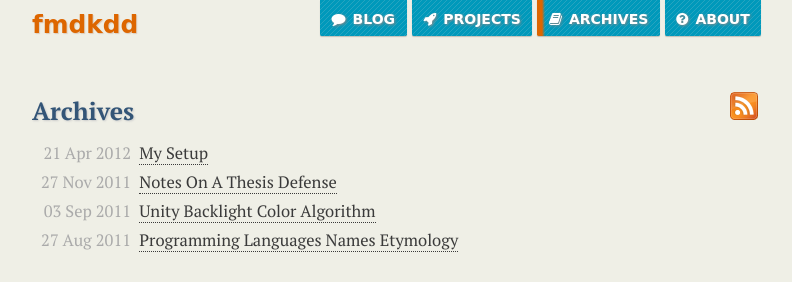
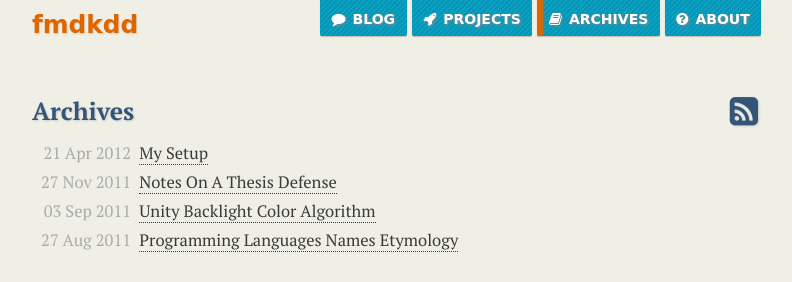
Before and after one commit to fmdkdd/fmdkdd.github.com, a Jekyll site: the page built from archives.html, in a window 1280 px wide. Shown: the top 282 px of the page, without its empty margins (245-1037 px from the left). Built offline with Jekyll 4.4.1, drawn with Linux system fonts in a browser that asks for light colours; Markdown is read by kramdown in place of the engine named in the settings.

Commit message:
Use FontAwesome for RSS feed icon

```diff
--- a/archives.html
+++ b/archives.html
@@ -4,7 +4,7 @@ title: Archives
 ---
 
 <nav id="archives">
-  <h2>Archives <a href="/atom.xml"><img src="/img/feed.png" alt="RSS feed icon" title="Subscribe to RSS feed"/></a></h2>
+  <h2>Archives <a href="/atom.xml"><i class="icon-rss-sign icon-large"></i></a></h2>
   <ul>
     {% for post in site.posts %}
     <li>
```
Also changed, not shown: img/feed.png (deleted).
